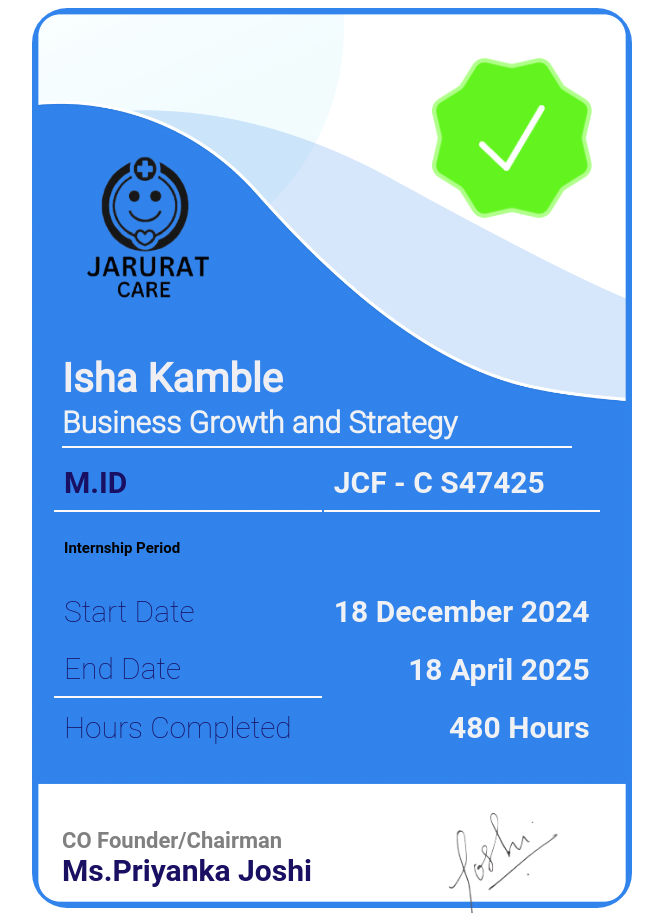
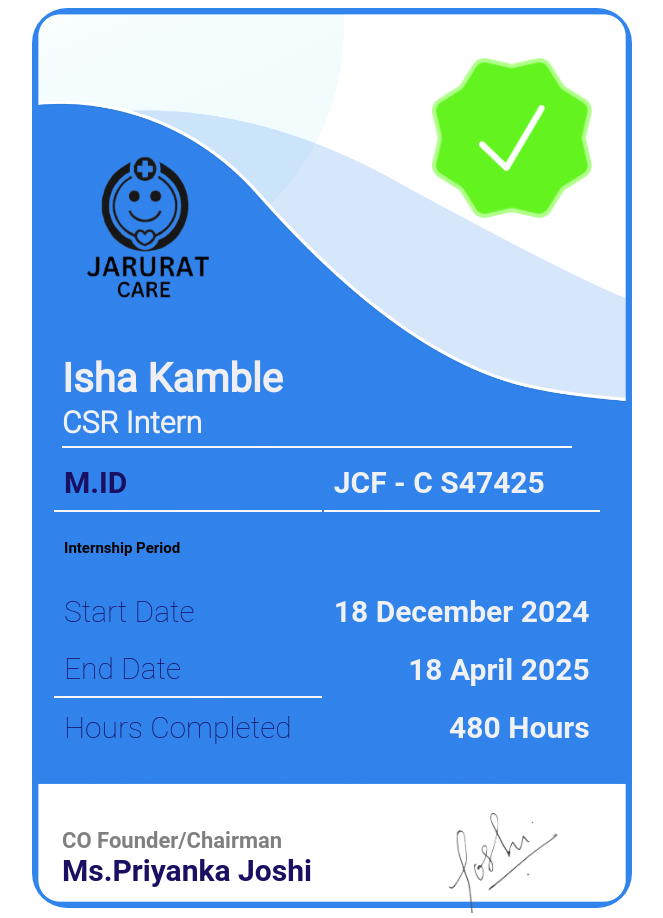
Before and after one commit to Jaruratcare-foundation/JCF-C_S47425, a plain HTML site: page index.html in a window 1280 px wide. Shown: the whole page, without its empty margins (308-971 px from the left). Drawn offline with Linux system fonts and the light colour scheme; files whose address does not match are found by name.

Commit message:
Update index.html

```diff
--- a/index.html
+++ b/index.html
@@ -17,7 +17,7 @@
         </div>
 
         <div id="Designation">
-            <h2 class="col-2"> Business Growth and Strategy </h2>
+            <h2 class="col-2"> CSR Intern </h2>
         </div>
 
         <table id="info-table">
```
